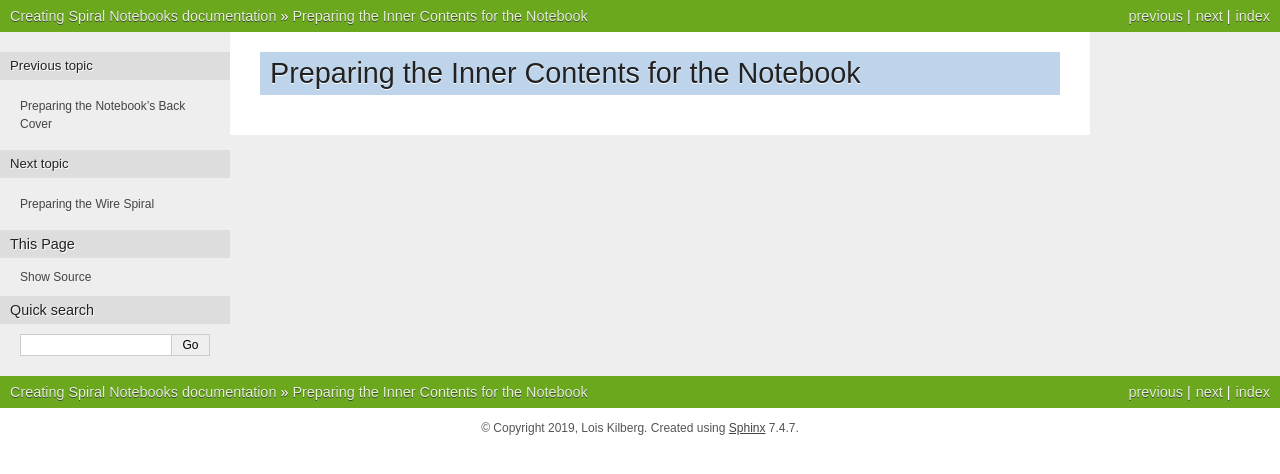
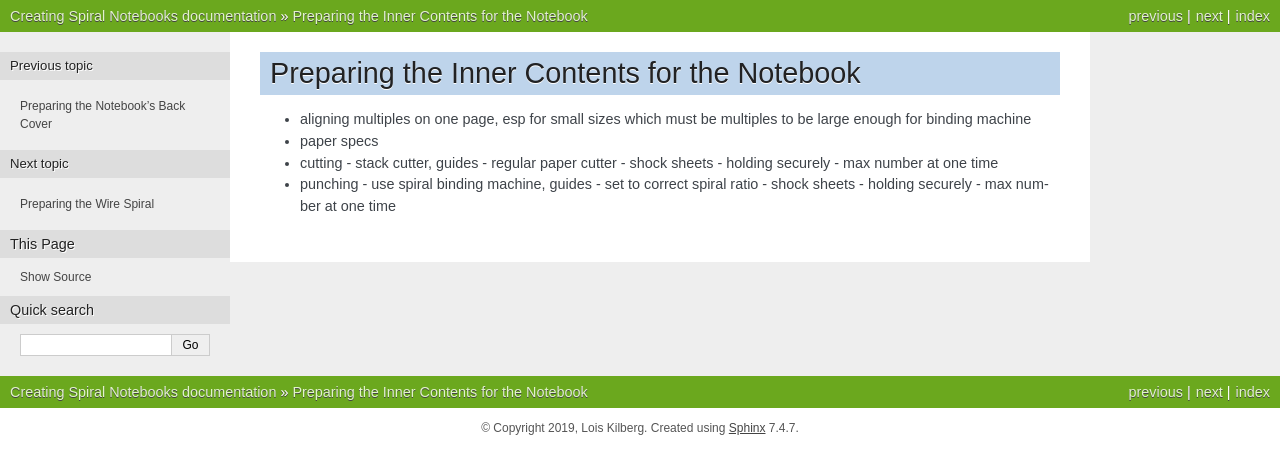
Before and after one commit to loiskilberg/create_spiral_notebook, a Sphinx documentation site: the page built from source/03_prepare_inner_content.rst, in a window 1280 px wide. Shown: the top 474 px of the page. Built offline with Sphinx 7.4.7, drawn with Linux system fonts in a browser that asks for light colours; pages that are not in the unit, such as notebooks, are missing from menus.

Commit message:
add some content

```diff
--- a/source/03_prepare_inner_content.rst
+++ b/source/03_prepare_inner_content.rst
@@ -1,2 +1,17 @@
 Preparing the Inner Contents for the Notebook
 #############################################
+
+* aligning multiples on one page, esp for small sizes which must be multiples to be large enough for binding machine
+* paper specs
+* cutting
+  - stack cutter, guides
+  - regular paper cutter
+  - shock sheets
+  - holding securely
+  - max number at one time
+* punching
+  - use spiral binding machine, guides
+  - set to correct spiral ratio
+  - shock sheets
+  - holding securely
+  - max number at one time
```
